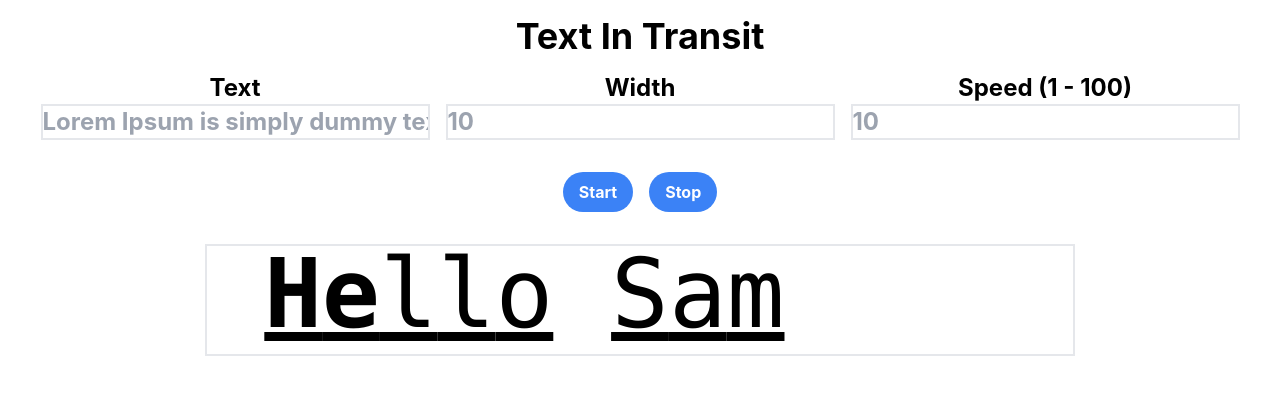
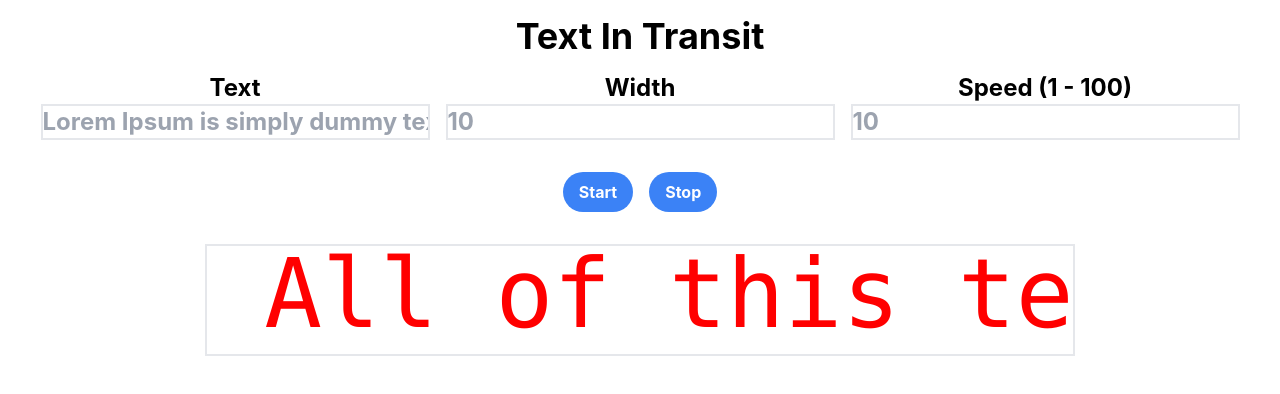
Before and after one commit to simonsayz13/text-in-transit, a React (Create React App) app: page / in a window 1280 px wide. Both pictures are taken after a click on the button "Start". Shown: the top 394 px of the page. Built offline with nearby package versions, Linux system fonts and the light colour scheme.

Commit message:
NEW: Recognising colour tags and nested tags

```diff
--- a/src/App.js
+++ b/src/App.js
@@ -3,13 +3,15 @@ import { useState } from "react";
 
 function App() {
   const [text, setText] = useState(
-    "[U][B]He[/B]llo[/U] [U]Sam[/U]"
-    // "hello"
+    // "[C:#FF0000][B]A[/B][/C][C:#00FF00][U]B[/U][/C]"
+    "[C:#FF0000]All of this text is Red, but [C:#0000FF][B][U]THIS[/U][/B] text is Blue.[/C][/C]"
+    // "[C:#FF0000]Red[/C] - [C:#00FF00]Green[/C]"
+    // "[C:#FF0000][B]depart[/B][/C] [C:#00FF00]on [U]time[/U][/C]"
+    // "[U][B]He[/B]l[B]l[/B]o[/U] Sam"
     // "[B]He[/B]ell[B]o[/B]"
     // "Lorem Ipsum is simply dummy text of the printing and typesetting industry. Lorem Ipsum has been the industry's standard dummy text ever since the 1500s, when an unknown printer took a galley of type and scrambled it to make a type specimen book. It has survived not only five centuries, but also the leap into electronic typesetting, remaining essentially unchanged. It was popularised in the 1960s with the release of Letraset sheets containing Lorem Ipsum passages, and more recently with desktop publishing software like Aldus PageMaker including versions of Lorem Ipsum."
   );
 
-  // [B]H[/B]ello
   const [width, setWidth] = useState(15);
   const [speed, setSpeed] = useState(5);
   const [start, setStart] = useState(false);
--- a/src/components/display.jsx
+++ b/src/components/display.jsx
@@ -1,6 +1,5 @@
 import { useEffect, useState } from "react";
 
-// ("\xa0 ")
 const Display = ({ speed, width, text }) => {
   const [boldArray, setBoldArray] = useState([]);
   const [defaultBoldArray, setDefaultBoldArray] = useState([]);
@@ -11,13 +10,63 @@ const Display = ({ speed, width, text }) => {
   const [displayArray, setDisplayArray] = useState(
     new Array(Number(width)).fill("\xa0")
   );
-  const originalText = text
+  const originalText = text;
+  const [colourDict, setColourDict] = useState({});
+  const [defaultColourDict, setDefaultColourDict] = useState({})
 
   useEffect(() => {
+
+    while (text.includes("[/C]")) {
+      while (text.includes("[U]")) {
+        text = text.replace("[U]", "");
+        text = text.replace("[/U]", "");
+      }
+
       while (text.includes("[B]")) {
+        text = text.replace("[B]", "");
+        text = text.replace("[/B]", "");
+      }
+
+      for (let i = text.indexOf("[C:"); i < text.indexOf("[/C]") - 11; i++) {
+        const colour = text.substr(text.indexOf("[C:")+3, 7)
+        setColourDict((oldDict) => ({
+          ...oldDict,
+          [i+Number(width)]: colour,
+        }));
+        setDefaultColourDict((oldDict) => ({
+          ...oldDict,
+          [i+Number(width)]: colour,
+        }));
+      }
+
+      text =
+        text.slice(0, text.indexOf("[C:")) +
+        text.slice(text.indexOf("[C:") + 11);
+
+      text =
+        text.slice(0, text.indexOf("[/C]")) +
+        text.slice(text.indexOf("[/C]") + 4);
+      // let colourTag = text.substr(text.indexOf('[C:'), 11)
+      // let colour = text.substr(text.indexOf('[C:')+3, 7)
+      // console.log(colourTag)
+      // console.log(colour)
+    }
+
+    if (originalText.includes("[B]")) {
+      text = originalText;
+    }
+
+    while (text.includes("[B]")) {
+
+      while (text.includes("[C:")){
+        let colourTag = text.substr(text.indexOf('[C:'), 11)
+        text = text.replace(colourTag, "")
+        text = text.replace("[/C]", "")
+      }
+
       while (text.includes("[U]")) {
-        text = text.replace("[U]","")
-        text = text.replace("[/U]","")
+        text = text.replace("[U]", "");
+        text = text.replace("[/U]", "");
       }
       for (let i = text.indexOf("[B]"); i < text.indexOf("[/B]") - 3; i++) {
         setBoldArray((oldArray) => [...oldArray, i + Number(width)]);
@@ -30,16 +79,28 @@ const Display = ({ speed, width, text }) => {
         text.slice(0, text.indexOf("[/B]")) +
         text.slice(text.indexOf("[/B]") + 4);
     }
+
+    if (originalText.includes("U")) {
       // eslint-disable-next-line
-    text = originalText
+      text = originalText;
+    }
+
     while (text.includes("[U]")) {
       while (text.includes("[B]")) {
-        text = text.replace("[B]","")
-        text = text.replace("[/B]","")
+        text = text.replace("[B]", "");
+        text = text.replace("[/B]", "");
+      }
+      while (text.includes("[C:")){
+        let colourTag = text.substr(text.indexOf('[C:'), 11)
+        text = text.replace(colourTag, "")
+        text = text.replace("[/C]", "")
       }
       for (let i = text.indexOf("[U]"); i < text.indexOf("[/U]") - 3; i++) {
         setUnderlineArray((oldArray) => [...oldArray, i + Number(width)]);
-        setDefaultUnderlineArray((oldArray) => [...oldArray, i + Number(width)]);
+        setDefaultUnderlineArray((oldArray) => [
+          ...oldArray,
+          i + Number(width),
+        ]);
       }
       text =
         text.slice(0, text.indexOf("[U]")) +
@@ -55,6 +116,7 @@ const Display = ({ speed, width, text }) => {
   }, []);
 
   useEffect(() => {
+    // console.log(colourDict)
     if (cleanText !== "") {
       if (currentChar < cleanText.length + Number(width)) {
         setTimeout(() => {
@@ -76,52 +138,43 @@ const Display = ({ speed, width, text }) => {
               return v - 1;
             })
           );
+          let newDict = {}
+          for (const [key, value] of Object.entries(colourDict)) {
+            newDict[key-1] = value
+          }
+          setColourDict(newDict)
+
         }, 1000 / Number(speed));
       } else {
         setBoldArray(defaultBoldArray);
-        setUnderlineArray(defaultUnderlineArray)
+        setUnderlineArray(defaultUnderlineArray);
+        setColourDict(defaultColourDict);
         setDisplayArray(new Array(Number(width)).fill("\xa0"));
         setCurrentChar(0);
       }
     }
     // eslint-disable-next-line
   }, [displayArray]);
-
-  // console.log('bold:',boldArray)
-  // console.log('under:',underlineArray)
   return (
     <div className={`h-28 flex justify-end border-2`}>
       {displayArray.map((value, index) => {
-        if (boldArray.includes(index) && underlineArray.includes(index)) {
+        let boldFont = "";
+        let underline = "";
+        let colour = "black";
+        boldArray.includes(index) ? (boldFont = "font-bold") : (boldFont = "");
+        underlineArray.includes(index)
+          ? (underline = "underline")
+          : (underline = "");
+        colourDict[index] !== undefined
+          ? (colour = colourDict[index])
+          : (colour = "");
         return (
           <p
-              className={`text-8xl text-center font-mono font-bold underline`}
+            className={`text-8xl text-center font-mono ${boldFont} ${underline}`}
+            style={{ color: `${colour}` }}
             key={index}
           >{`${value}`}</p>
         );
-        }
-        else if (boldArray.includes(index)) {
-          return (
-            <p
-              className={`text-8xl text-center font-mono font-bold`}
-              key={index}
-            >{`${value}`}</p>
-          );
-        } else if (underlineArray.includes(index)) {
-          return (
-            <p
-              className={`text-8xl text-center font-mono underline`}
-              key={index}
-            >{`${value}`}</p>
-          );
-        } else {
-          return (
-            <p
-              className={`text-8xl text-center font-mono`}
-              key={index}
-            >{`${value}`}</p>
-          );
-        }
       })}
     </div>
   );
```
Lines whose indentation alone changed are shown as unchanged.
